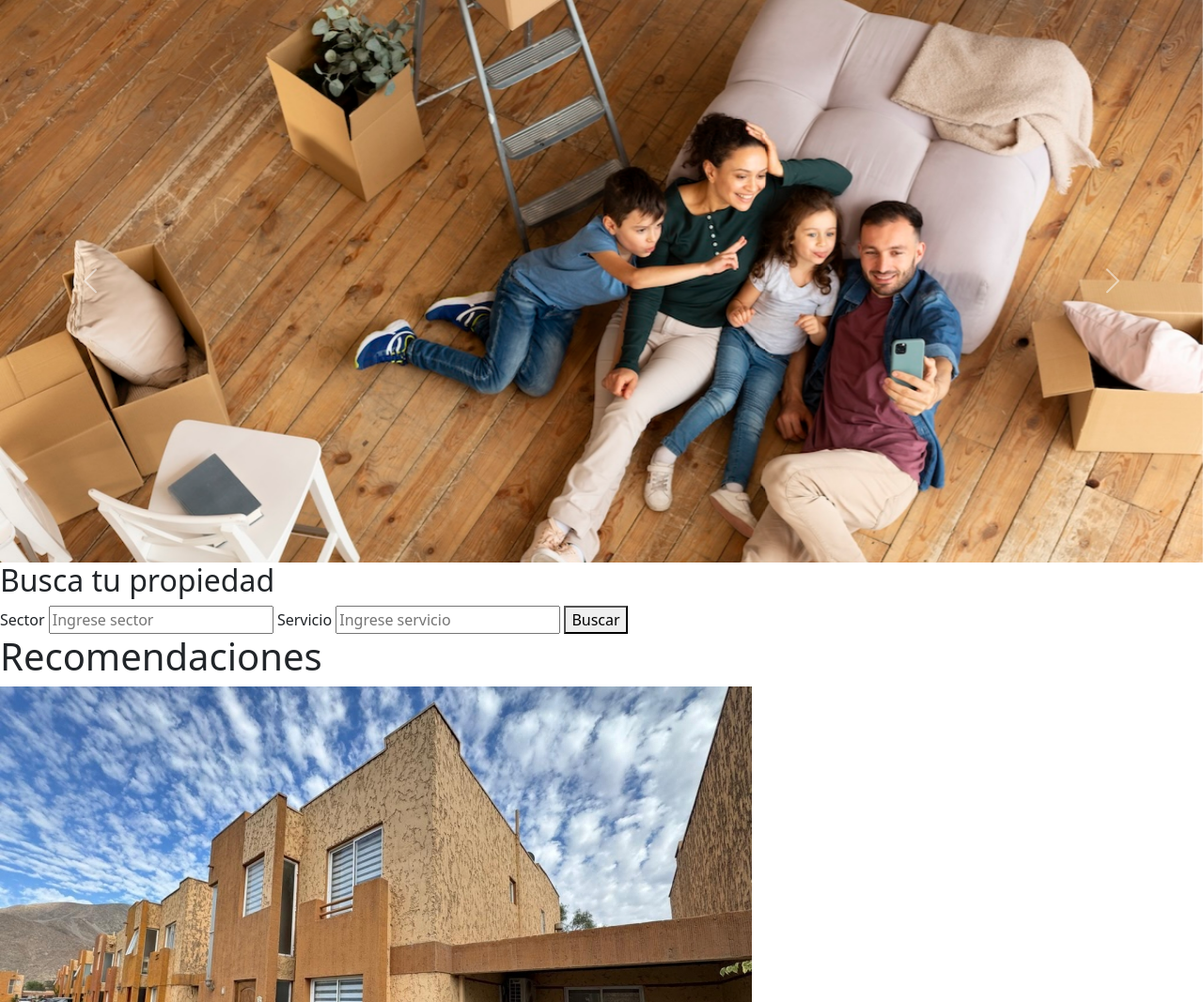
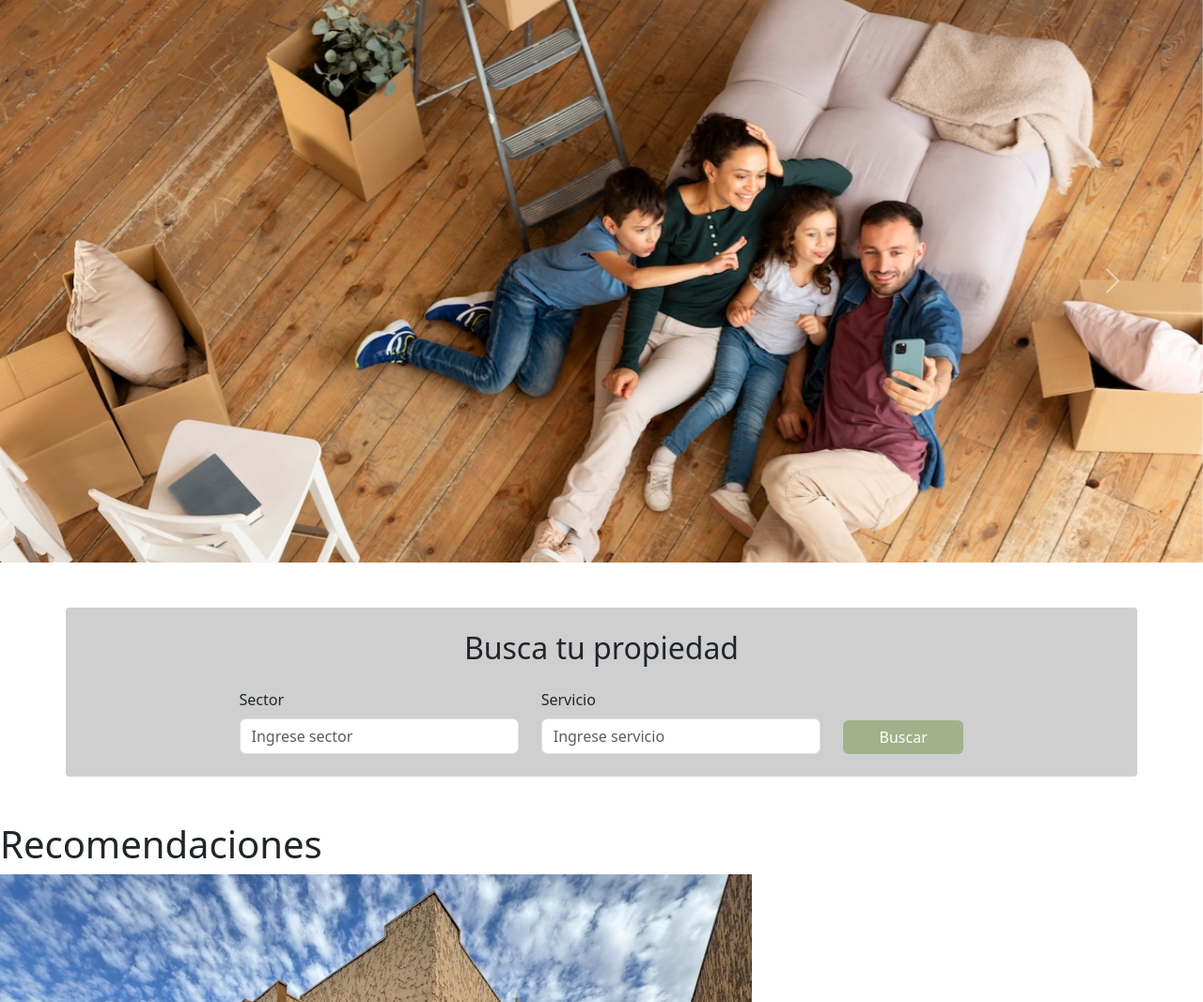
Before and after one commit to xBubbv/ProyectoPaginaWeb, a PHP site: page / in a window 1280 px wide. Shown: the part 175-1242 px from the top of the page at 94% size. Run offline with PHP 8.4, Linux system fonts and the light colour scheme.

Commit message:
Se modifica buscador de propiedades de index con elementos de bootsrap, ademas de personalizaros en main.scss

```diff
--- a/index.html
+++ b/index.html
@@ -49,16 +49,29 @@
         </button>
     </div>
 
-    <section class="buscador-prop">
-        <h2>Busca tu propiedad</h2>
-        <form action="#">
-            <label for="sector">Sector</label>
-            <input type="text" name="sector" placeholder="Ingrese sector">
-            <label for="servicio">Servicio</label>
-            <input type="text" name="servicio" placeholder="Ingrese servicio">
-            <button type="submit">Buscar</button>
+    <div class="container-fluid">
+        <form action="#" class="row">
+
         </form>
-    </section>
+    </div>
+
+    <div class="container buscador-prop">
+        <h2 class="text-center mb-4">Busca tu propiedad</h2>
+        <form action="#" class="row form-prop">
+            <div class="col">
+                <label for="sector" class="form-label">Sector</label>
+                <input type="text" name="sector" id="sector" class="form-control" placeholder="Ingrese sector">
+            </div>
+            <div class="col">
+                <label for="servicio" class="form-label">Servicio</label>
+                <input type="text" name="servicio" id="servicio" class="form-control" placeholder="Ingrese servicio">
+            </div>
+            <div class="col" id="sbmt">
+                <button type="submit" class="btn btn-primary" id="btn-buscar">Buscar</button>
+            </div>
+        </form>
+    </div>
+
     <div><h1 id="Rec">Recomendaciones</h1></div>
     <section class="prop-section">
 
--- a/main.scss
+++ b/main.scss
@@ -51,5 +51,35 @@ nav{
     position: relative;
 }
 
+.buscador-prop{
+    margin: 3rem 0;
+    padding: 1.5rem;
+    background-color: rgb(207, 207, 207);
+    border-radius: 0.25rem;
+    h2{
+        text-align: center;
+        margin: 0 0 1.5rem 0;
+    }
+    .form-prop{
+        padding: 0 0.5rem;
+        justify-content: center;
+        div{
+            flex: 0 0 calc(30% - 1rem);
+            max-width: calc(30% - 1rem);
+        }
+        #sbmt{
+            display: flex;
+            align-items: end;
+            flex: 0 0 calc(15% - 1rem);
+            max-width: calc(15% - 1rem);
+        }
+        #btn-buscar{
+            background-color: rgb(163, 177, 138);
+            border: rgb(88, 129, 87);
+            width: 100%;
+        }
+    }
+}
+
 
 @import "./node_modules/bootstrap/scss/bootstrap.scss";
```
Also changed, not shown: main.css, 1 other file.
